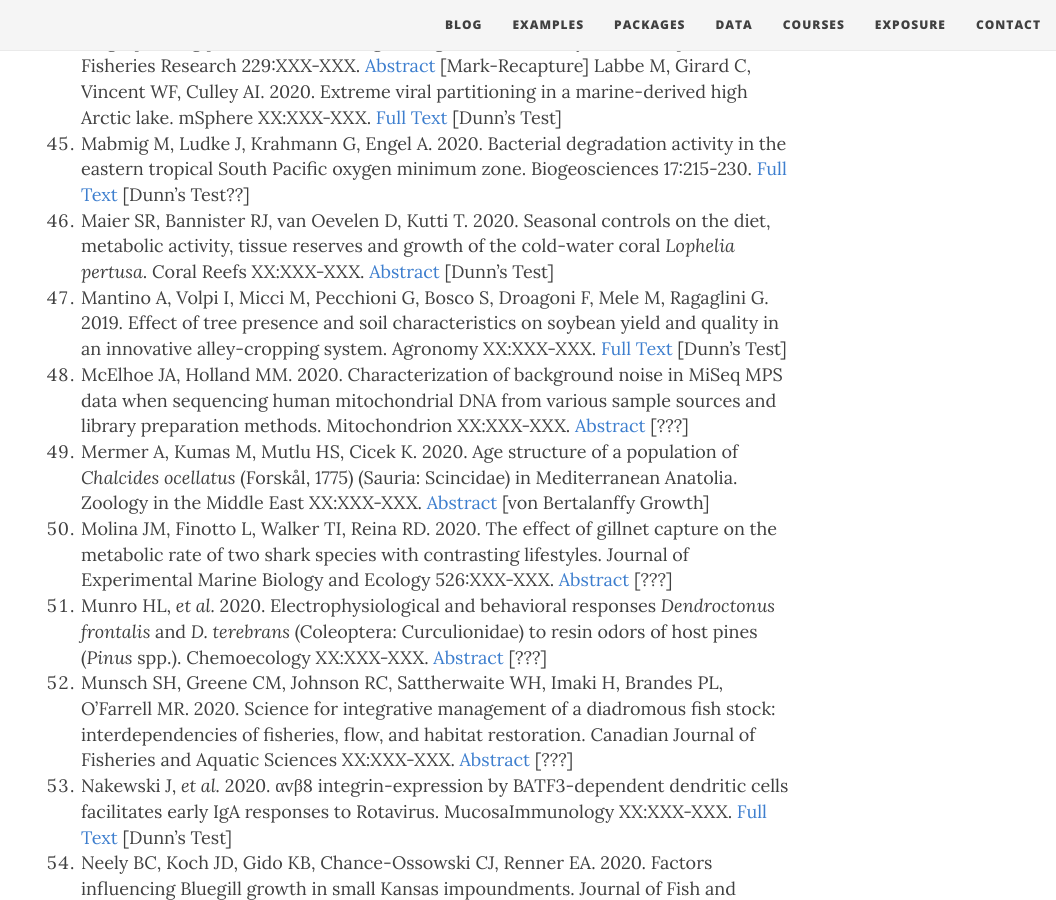
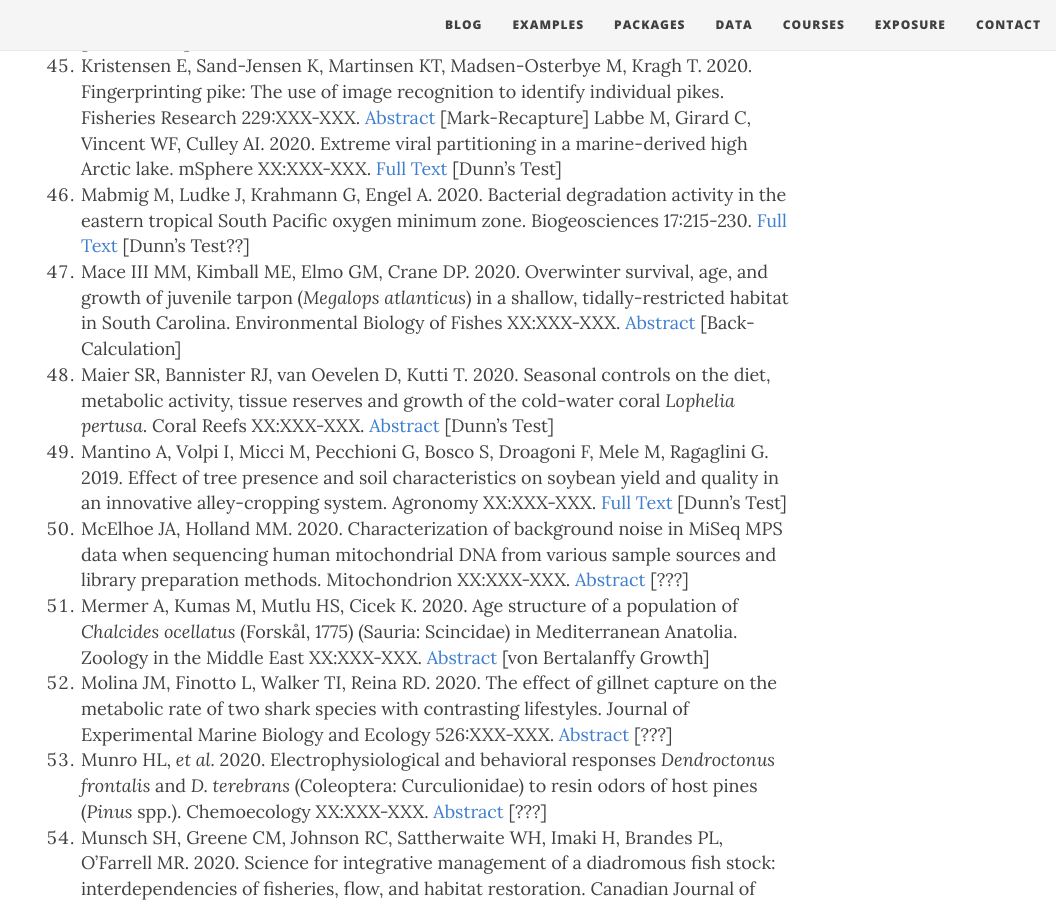
Before and after one commit to droglenc/fishR, a Jekyll site: the page built from exposure/exposure-citations20.md, in a window 1280 px wide and 900 px high, scrolled down 3943 px. Shown: the whole window, without its empty margins (224-1280 px from the left). Built offline with Jekyll 4.4.1, drawn with Linux system fonts in a browser that asks for light colours; nearby versions of some CDN libraries; some of the changed lines change nothing that is shown; some of the changed text lies outside the part shown.

Commit message:
Update exposure-citations20.md

```diff
--- a/exposure/exposure-citations20.md
+++ b/exposure/exposure-citations20.md
@@ -5,7 +5,7 @@
 css: "/css/exposure-citation.css"
 ---
 
-The [**IFAR** book](http://derekogle.com/IFAR/), **fishR** website, or the **FSA** package were cited in the following <span id="contact-div">81</span> publications.
+The [**IFAR** book](http://derekogle.com/IFAR/), **fishR** website, or the **FSA** package were cited in the following <span id="contact-div">83</span> publications.
 
 1. Almojil D. 2020. Male mate choice in the spot-tail shark *Carcharhinus sorrah*: are males choosy or opportunistic? Journal of Negative Results - Ecology & Evolutionary Biology. 13:1-11. [Full Text](http://jnr-eeb.org/index.php/jnr/article/viewFile/74/36) [Age Comparisons]
 1. Arntzen JW, Zuiderwijk A. 2020. Sampling efficiency, bias and shyness in funnel trapping aquatic newts. Amphibia-Reptilia XX:XXX-XXX. [Abstract](https://brill.com/view/journals/amre/aop/article-10.1163-15685381-bja10004/article-10.1163-15685381-bja10004.xml) [???]
@@ -29,6 +29,7 @@
 1. Deemer BR, Stets EG, Yackulic CB. 2020. Calcite precipitation in Lake Powell reduces alkalinity and total salt loading to the Lower Colorado River Basin. Limnology and Oceanography XX:XXX-XXX. [Abstract](https://aslopubs.onlinelibrary.wiley.com/doi/abs/10.1002/lno.11399) [Dunn's Test]
 1. Diaz-Salma J, Robert S, Keller C. 2020. Parameters influencing run-off on vegetated urban soils: A case study in Marseilles, France. Geoderma 376:XXX-XXX. [Abstract](https://www.sciencedirect.com/science/article/abs/pii/S0016706119323444) [Dunn's Test]
 1. Dietz MW, Salles JF, Hsu B-Y, Dijkstra C, Groothuis TGG, van der Velde M, Verkuil YI, Tieleman BI. 2019. Prenatal transfer of gut bacteria in Rock Pigeon. Microorganisms XX:XXX-XXX. [Full Text](https://www.mdpi.com/2076-2607/8/1/61/pdf) [Dunn's Test]
+1. Dittrich D. 2020. Reproductive behaviour of the European Common Frog (*Rana temporaria*). PhD Dissertation, Humboldt University Berlin. [Full Text](https://edoc.hu-berlin.de/bitstream/handle/18452/22263/dissertation_dittrich_carolin.pdf) [Dunn's Test]
 1. Donadt CR. 2020. Trace element concentrations in riverine fish: relationships with body size, food web dynamics and trace element concentrations in surface water. MS Thesis, University of Alberta. [Full Text](https://era.library.ualberta.ca/items/4b6d3cdc-6c52-4f9d-bd29-45e5f9823057/view/12be40c7-ab90-4ce9-8ae8-8c6d6055fa00/Donadt_Caitlyn_202001_MSc.pdf) [Dunn's Test]
 1. dos Santos Virgilio C, *et al.* 2020. Metal concentrations and biological effects from one of the largest mining disasters in the world (Brumadinho, Minas Gerais, Brazil). Nature XX:XXX-XXX. [Full Text](https://www.nature.com/articles/s41598-020-62700-w) [Dunn's Test]
 1. Fagin TL. 2020. Dam effects on freshwater mussel growth and recruitment in a Midwestern stream. M.Sc. Thesis Eastern Illinois University. [Full Text](https://thekeep.eiu.edu/cgi/viewcontent.cgi?article=5769&context=theses) [Growth]
@@ -54,6 +55,7 @@
 1. Kristensen E, Sand-Jensen K, Martinsen KT, Madsen-Osterbye M, Kragh T. 2020. Fingerprinting pike: The use of image recognition to identify individual pikes. Fisheries Research 229:XXX-XXX. [Abstract](https://www.sciencedirect.com/science/article/abs/pii/S0165783620301399) [Mark-Recapture]
 Labbe M, Girard C, Vincent WF, Culley AI. 2020. Extreme viral partitioning in a marine-derived high Arctic lake. mSphere XX:XXX-XXX. [Full Text](https://msphere.asm.org/content/msph/5/3/e00334-20.full.pdf) [Dunn's Test]
 1. Mabmig M, Ludke J, Krahmann G, Engel A. 2020. Bacterial degradation activity in the eastern tropical South Pacific oxygen minimum zone. Biogeosciences 17:215-230. [Full Text](https://www.biogeosciences.net/17/215/2020/) [Dunn's Test??]
+1. Mace III MM, Kimball ME, Elmo GM, Crane DP. 2020. Overwinter survival, age, and growth of juvenile tarpon (*Megalops atlanticus*) in a shallow, tidally-restricted habitat in South Carolina. Environmental Biology of Fishes XX:XXX-XXX. [Abstract](https://link.springer.com/article/10.1007/s10641-020-00998-1) [Back-Calculation]
 1. Maier SR, Bannister RJ, van Oevelen D, Kutti T. 2020. Seasonal controls on the diet, metabolic activity, tissue reserves and growth of the cold-water coral *Lophelia pertusa*. Coral Reefs XX:XXX-XXX. [Abstract](https://link.springer.com/article/10.1007/s00338-019-01886-6) [Dunn's Test]
 1. Mantino A, Volpi I, Micci M, Pecchioni G, Bosco S, Droagoni F, Mele M, Ragaglini G. 2019. Effect of tree presence and soil characteristics on soybean yield and quality in an innovative alley-cropping system. Agronomy XX:XXX-XXX. [Full Text](https://www.mdpi.com/2073-4395/10/1/52/pdf) [Dunn's Test]
 1. McElhoe JA, Holland MM. 2020. Characterization of background noise in MiSeq MPS data when sequencing human mitochondrial DNA from various sample sources and library preparation methods. Mitochondrion XX:XXX-XXX. [Abstract](https://www.sciencedirect.com/science/article/abs/pii/S1567724919302028) [???]
```
